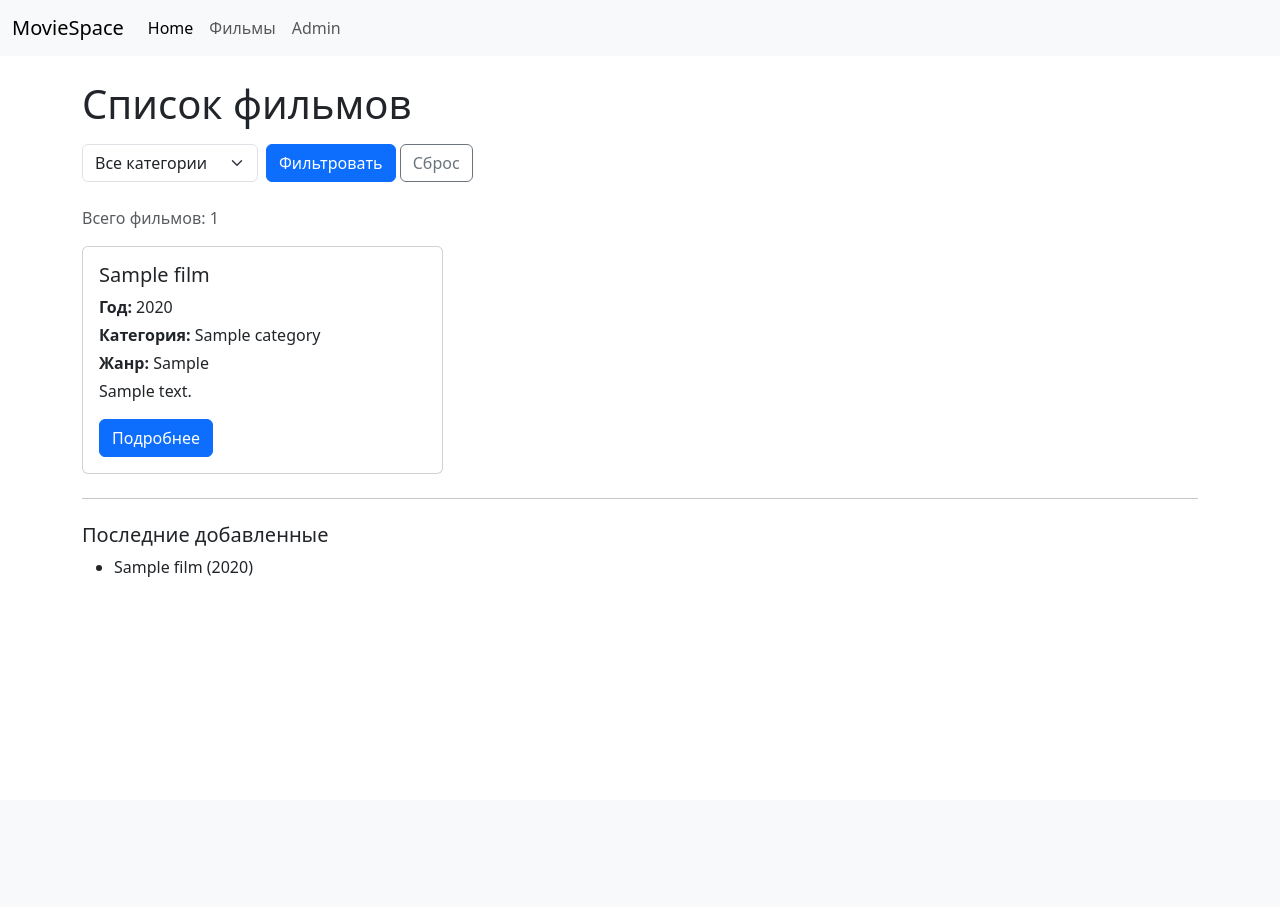
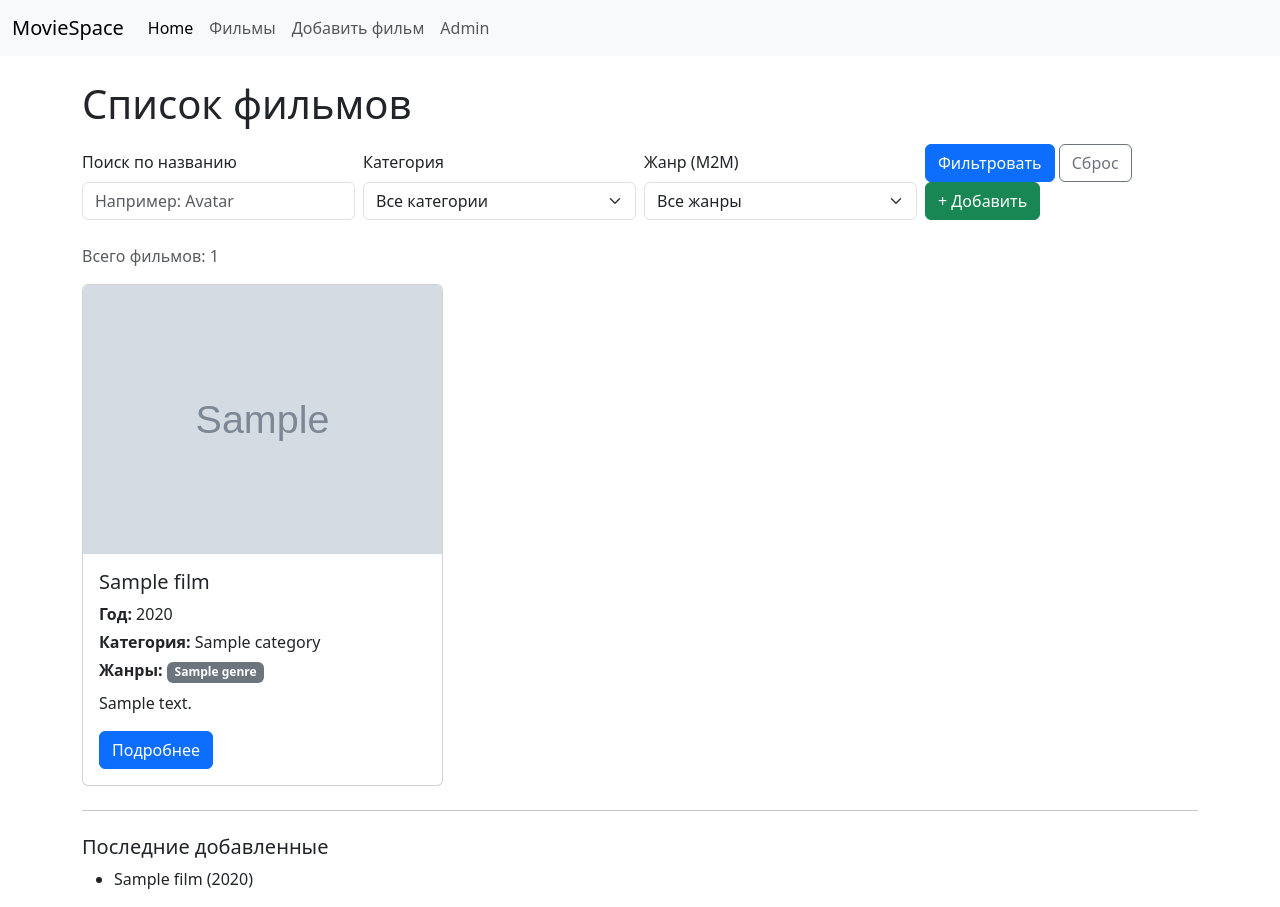
Before and after one commit to Z-Nikita/61-2, a Django app: page /movies/ in a window 1280 px wide. Before the commit the page ends 577 px from the top, so only its background shows below. Run offline with Django 5.2, Linux system fonts and the light colour scheme; tables that the repository leaves empty hold one stand-in row (values such as "Sample post"); grey boxes marked "Sample" are stand-in pictures.

Commit message:
Finished hw3

```diff
--- a/moviehub/settings.py
+++ b/moviehub/settings.py
@@ -119,6 +119,10 @@ USE_TZ = True
 
 STATIC_URL = "static/"
 
+# Media files (user uploads)
+MEDIA_URL = "/media/"
+MEDIA_ROOT = BASE_DIR / "media"
+
 # Default primary key field type
 # https://docs.djangoproject.com/en/5.2/ref/settings/#default-auto-field
 
--- a/moviehub/urls.py
+++ b/moviehub/urls.py
@@ -1,4 +1,6 @@
 from django.contrib import admin
+from django.conf import settings
+from django.conf.urls.static import static
 from django.urls import include, path
 
 from movies.views import home
@@ -8,3 +10,6 @@ urlpatterns = [
     path("", home, name="home"),
     path("movies/", include("movies.urls")),
 ]
+
+if settings.DEBUG:
+    urlpatterns += static(settings.MEDIA_URL, document_root=settings.MEDIA_ROOT)
--- a/movies/models.py
+++ b/movies/models.py
@@ -2,9 +2,18 @@ from django.db import models
 
 
 class Category(models.Model):
-    """Категория фильмов (например: Комедия, Драма, Боевик)."""
+    """Категория фильма (например: 12+, 16+, 18+ или любая группа)."""
 
     name = models.CharField(max_length=100, unique=True)
+
+    def __str__(self) -> str:
+        return self.name
+
+
+class Genre(models.Model):
+    """Жанр фильма (ManyToMany)."""
+
+    name = models.CharField(max_length=255, unique=True)
 
     def __str__(self) -> str:
         return self.name
@@ -13,7 +22,12 @@ class Category(models.Model):
 class Film(models.Model):
     title = models.CharField(max_length=255)
     year = models.PositiveSmallIntegerField()
-    genre = models.CharField(max_length=100, blank=True)
+
+    # изображение (фото постера)
+    image = models.ImageField(null=True, blank=True, upload_to="films/")
+
+    # жанры (ManyToMany) — поле переопределено по просьбе преподавателя
+    genre = models.ManyToManyField(Genre, blank=True, related_name="films")
 
     # новая сущность "Категория"
     category = models.ForeignKey(
--- a/movies/urls.py
+++ b/movies/urls.py
@@ -1,8 +1,9 @@
 from django.urls import path
 
-from .views import film_detail, film_list
+from .views import film_create, film_detail, film_list
 
 urlpatterns = [
     path("", film_list, name="film_list"),
+    path("create/", film_create, name="film_create"),
     path("<int:film_id>/", film_detail, name="film_detail"),
 ]
--- a/movies/views.py
+++ b/movies/views.py
@@ -1,7 +1,7 @@
 from django.db.models import Count
-from django.shortcuts import get_object_or_404, render
+from django.shortcuts import get_object_or_404, redirect, render
 
-from .models import Category, Film
+from .models import Category, Film, Genre
 
 
 def home(request):
@@ -19,20 +19,40 @@ def home(request):
 
 
 def film_list(request):
-    # ORM: select_related + order_by + filter
-    films_qs = Film.objects.select_related("category").order_by("title")
+    # ORM: select_related + prefetch_related + order_by + filter
+    films_qs = (
+        Film.objects.select_related("category")
+        .prefetch_related("genre")
+        .order_by("title")
+    )
 
-    category_id = request.GET.get("category")
+    # query params (поддержим оба варианта: category и category_id)
+    category_id_raw = request.GET.get("category") or request.GET.get("category_id")
+    genre_id_raw = request.GET.get("genre") or request.GET.get("genre_id")
+    q = (request.GET.get("q") or "").strip()
+
     selected_category_id = None
+    selected_genre_id = None
 
-    if category_id:
+    if q:
+        films_qs = films_qs.filter(title__icontains=q)
+
+    if category_id_raw:
         try:
-            selected_category_id = int(category_id)
+            selected_category_id = int(category_id_raw)
             films_qs = films_qs.filter(category_id=selected_category_id)
         except ValueError:
             selected_category_id = None
 
+    if genre_id_raw:
+        try:
+            selected_genre_id = int(genre_id_raw)
+            films_qs = films_qs.filter(genre__id=selected_genre_id).distinct()
+        except ValueError:
+            selected_genre_id = None
+
     categories = Category.objects.order_by("name")
+    genres = Genre.objects.order_by("name")
 
     # ORM: count + slicing
     total_films = films_qs.count()
@@ -44,7 +64,10 @@ def film_list(request):
         context={
             "films": films_qs,
             "categories": categories,
+            "genres": genres,
             "selected_category_id": selected_category_id,
+            "selected_genre_id": selected_genre_id,
+            "q": q,
             "total_films": total_films,
             "latest_films": latest_films,
         },
@@ -53,7 +76,10 @@ def film_list(request):
 
 def film_detail(request, film_id: int):
     # ORM: get / 404
-    film = get_object_or_404(Film.objects.select_related("category"), id=film_id)
+    film = get_object_or_404(
+        Film.objects.select_related("category").prefetch_related("genre"),
+        id=film_id,
+    )
 
     categories = Category.objects.order_by("name")
 
@@ -75,3 +101,81 @@ def film_detail(request, film_id: int):
             "similar_films": similar_films,
         },
     )
+
+
+def film_create(request):
+    """Создание фильма через внешний интерфейс (GET/POST + CSRF)."""
+
+    if request.method == "GET":
+        categories = Category.objects.order_by("name")
+        genres = Genre.objects.order_by("name")
+        return render(
+            request,
+            "movies/film_create.html",
+            context={"categories": categories, "genres": genres},
+        )
+
+    # POST
+    title = (request.POST.get("title") or "").strip()
+    year_raw = (request.POST.get("year") or "").strip()
+    description = (request.POST.get("description") or "").strip()
+    category_id_raw = request.POST.get("category") or request.POST.get("category_id")
+    genre_ids = request.POST.getlist("genre") or request.POST.getlist("genre_id")
+    image = request.FILES.get("image")
+
+    errors = []
+    year = None
+    if not title:
+        errors.append("Введите название фильма.")
+    try:
+        year = int(year_raw)
+    except (TypeError, ValueError):
+        errors.append("Введите корректный год (число).")
+
+    category_obj = None
+    if category_id_raw:
+        try:
+            category_obj = Category.objects.get(id=int(category_id_raw))
+        except (ValueError, Category.DoesNotExist):
+            category_obj = None
+
+    if errors:
+        categories = Category.objects.order_by("name")
+        genres = Genre.objects.order_by("name")
+        return render(
+            request,
+            "movies/film_create.html",
+            context={
+                "categories": categories,
+                "genres": genres,
+                "errors": errors,
+                "form_data": {
+                    "title": title,
+                    "year": year_raw,
+                    "description": description,
+                    "category_id": category_id_raw or "",
+                    "genre_ids": set(genre_ids),
+                },
+            },
+        )
+
+    film = Film.objects.create(
+        title=title,
+        year=year,
+        category=category_obj,
+        description=description,
+        image=image,
+    )
+
+    # Привязываем жанры (ManyToMany)
+    if genre_ids:
+        valid_ids = []
+        for g in genre_ids:
+            try:
+                valid_ids.append(int(g))
+            except ValueError:
+                continue
+        if valid_ids:
+            film.genre.set(Genre.objects.filter(id__in=valid_ids))
+
+    return redirect(f"/movies/{film.id}/")
--- a/templates/base.html
+++ b/templates/base.html
@@ -25,6 +25,9 @@
                         <a class="nav-link" href="/movies/">Фильмы</a>
                     </li>
                     <li class="nav-item">
+                        <a class="nav-link" href="/movies/create/">Добавить фильм</a>
+                    </li>
+                    <li class="nav-item">
                         <a class="nav-link" href="/admin/">Admin</a>
                     </li>
                 </ul>
--- a/templates/movies/film_list.html
+++ b/templates/movies/film_list.html
@@ -3,8 +3,13 @@
 {% block content %}
 <h1 class="mb-3">Список фильмов</h1>
 
-<form method="get" class="row g-2 mb-4">
-    <div class="col-auto">
+<form method="get" class="row g-2 mb-4 align-items-end">
+    <div class="col-12 col-md-4 col-lg-3">
+        <label class="form-label">Поиск по названию</label>
+        <input class="form-control" type="text" name="q" value="{{ q }}" placeholder="Например: Avatar">
+    </div>
+    <div class="col-12 col-md-4 col-lg-3">
+        <label class="form-label">Категория</label>
         <select class="form-select" name="category">
             <option value="">Все категории</option>
             {% for c in categories %}
@@ -12,9 +17,19 @@
             {% endfor %}
         </select>
     </div>
-    <div class="col-auto">
+    <div class="col-12 col-md-4 col-lg-3">
+        <label class="form-label">Жанр (M2M)</label>
+        <select class="form-select" name="genre">
+            <option value="">Все жанры</option>
+            {% for g in genres %}
+                <option value="{{ g.id }}" {% if selected_genre_id == g.id %}selected{% endif %}>{{ g.name }}</option>
+            {% endfor %}
+        </select>
+    </div>
+    <div class="col-12 col-lg-3">
         <button type="submit" class="btn btn-primary">Фильтровать</button>
         <a href="/movies/" class="btn btn-outline-secondary">Сброс</a>
+        <a href="/movies/create/" class="btn btn-success">+ Добавить</a>
     </div>
 </form>
 
@@ -25,6 +40,9 @@
     {% for film in films %}
     <div class="col">
         <div class="card h-100">
+            {% if film.image %}
+            <img src="{{ film.image.url }}" class="card-img-top" alt="{{ film.title }}">
+            {% endif %}
             <div class="card-body">
                 <h5 class="card-title">{{ film.title }}</h5>
                 <p class="card-text mb-1">
@@ -35,11 +53,14 @@
                     <strong>Категория:</strong> {{ film.category.name }}
                 </p>
                 {% endif %}
-                {% if film.genre %}
-                <p class="card-text mb-1">
-                    <strong>Жанр:</strong> {{ film.genre }}
-                </p>
-                {% endif %}
+                <div class="mb-2">
+                    <strong>Жанры:</strong>
+                    {% for g in film.genre.all %}
+                        <span class="badge text-bg-secondary">{{ g.name }}</span>
+                    {% empty %}
+                        <span class="text-muted">не указаны</span>
+                    {% endfor %}
+                </div>
                 {% if film.description %}
                 <p class="card-text">{{ film.description|truncatechars:120 }}</p>
                 {% endif %}
```
Also changed, not shown: movies/admin.py (+14 -3 lines), templates/movies/film_create.html (added, +64 -0 lines), templates/movies/film_detail.html (+11 -3 lines), movies/migrations/0003_genre_m2m_and_image.py (added), movies/migrations/0004_migrate_genre_text_to_m2m.py (added), movies/migrations/0005_remove_genre_text.py (added), 1 other file.
